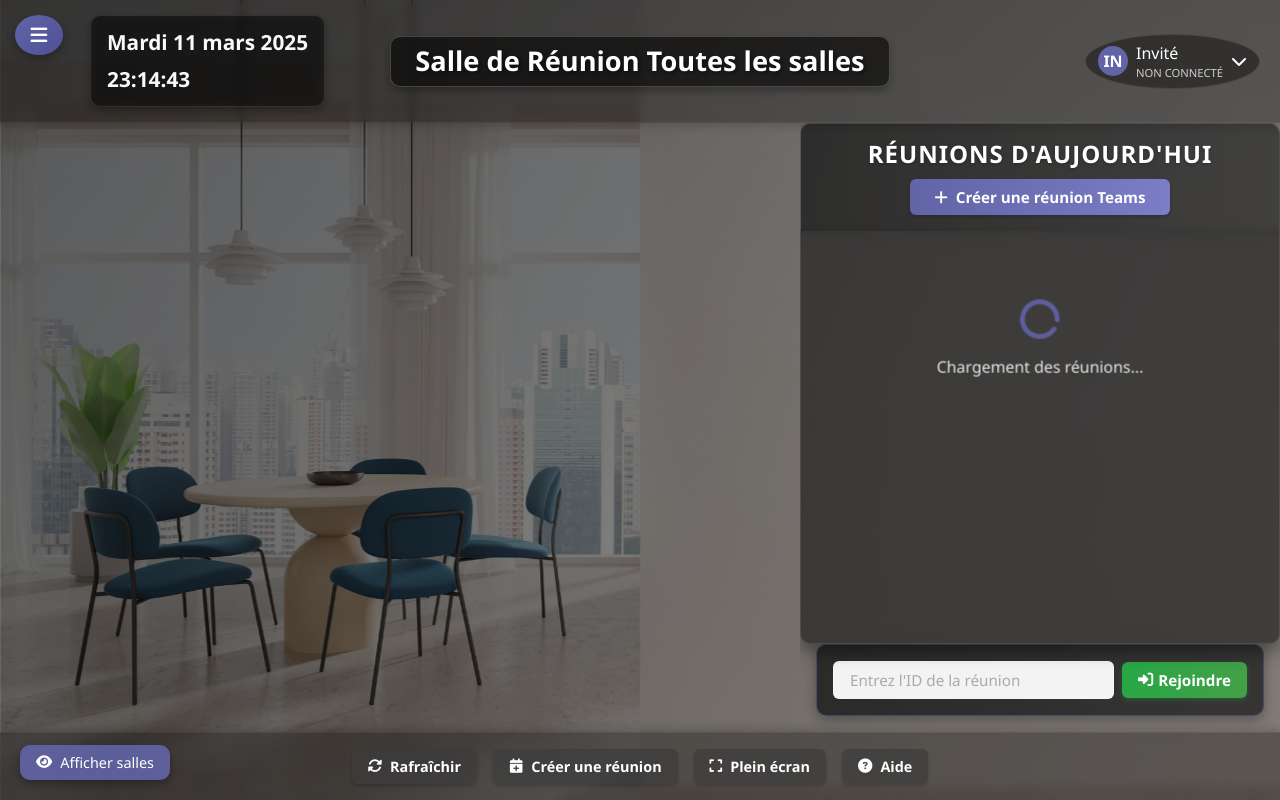
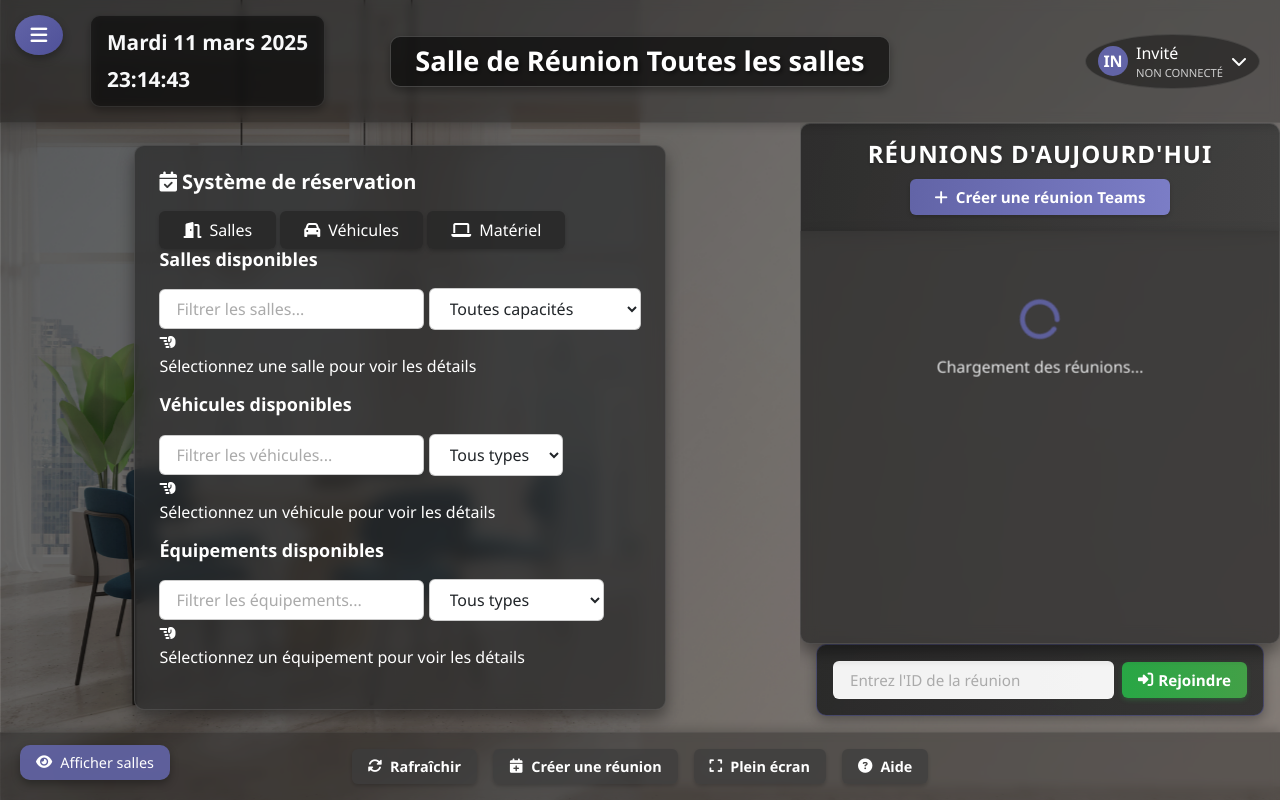
Before and after one commit to kaizen2025/teamsrooms_dev, a Flask app: page / in a window 1280 px wide. Run offline with Flask 3, Linux system fonts and the light colour scheme; data that the repository does not hold is empty.

Commit message:
Update index.html

```diff
--- a/templates/index.html
+++ b/templates/index.html
@@ -165,6 +165,99 @@
     <!-- Zone centrale -->
     <div class="content">
       <!-- Zone vide par défaut pour l'arrière-plan -->
+
+      <!-- NOUVEAU CODE INSÉRÉ ICI -->
+      <div id="reservationSection" class="resource-reservation-section glass-container">
+        <div class="reservation-header">
+            <h2><i class="fas fa-calendar-check"></i> Système de réservation</h2>
+            <div class="reservation-tabs">
+                <button class="reservation-tab active" data-tab="room-booking">
+                    <i class="fas fa-door-open"></i> Salles
+                </button>
+                <button class="reservation-tab" data-tab="vehicle-booking">
+                    <i class="fas fa-car"></i> Véhicules
+                </button>
+                <button class="reservation-tab" data-tab="equipment-booking">
+                    <i class="fas fa-laptop"></i> Matériel
+                </button>
+            </div>
+        </div>
+
+        <div class="reservation-content">
+            <!-- Réservation de salles -->
+            <div class="reservation-tab-content active" id="room-booking-tab">
+                <div class="resource-list-section">
+                    <h3>Salles disponibles</h3>
+                    <div class="resource-filter">
+                        <input type="text" placeholder="Filtrer les salles..." id="roomFilter">
+                        <select id="roomCapacityFilter">
+                            <option value="all">Toutes capacités</option>
+                            <option value="small">Petite (1-4 pers.)</option>
+                            <option value="medium">Moyenne (5-10 pers.)</option>
+                            <option value="large">Grande (10+ pers.)</option>
+                        </select>
+                    </div>
+                    <div class="resources-grid" id="roomsGrid"></div>
+                </div>
+
+                <div class="resource-details-section" id="roomDetails">
+                    <div class="placeholder-message">
+                        <i class="fas fa-hand-point-left"></i>
+                        <p>Sélectionnez une salle pour voir les détails</p>
+                    </div>
+                </div>
+            </div>
+
+            <!-- Réservation de véhicules -->
+            <div class="reservation-tab-content" id="vehicle-booking-tab">
+                <div class="resource-list-section">
+                    <h3>Véhicules disponibles</h3>
+                    <div class="resource-filter">
+                        <input type="text" placeholder="Filtrer les véhicules..." id="vehicleFilter">
+                        <select id="vehicleTypeFilter">
+                            <option value="all">Tous types</option>
+                            <option value="car">Voiture</option>
+                            <option value="van">Utilitaire</option>
+                        </select>
+                    </div>
+                    <div class="resources-grid" id="vehiclesGrid"></div>
+                </div>
+
+                <div class="resource-details-section" id="vehicleDetails">
+                    <div class="placeholder-message">
+                        <i class="fas fa-hand-point-left"></i>
+                        <p>Sélectionnez un véhicule pour voir les détails</p>
+                    </div>
+                </div>
+            </div>
+
+            <!-- Prêt de matériel -->
+            <div class="reservation-tab-content" id="equipment-booking-tab">
+                <div class="resource-list-section">
+                    <h3>Équipements disponibles</h3>
+                    <div class="resource-filter">
+                        <input type="text" placeholder="Filtrer les équipements..." id="equipmentFilter">
+                        <select id="equipmentTypeFilter">
+                            <option value="all">Tous types</option>
+                            <option value="computer">Ordinateur</option>
+                            <option value="projector">Vidéoprojecteur</option>
+                            <option value="phone">Téléphone</option>
+                            <option value="misc">Divers</option>
+                        </select>
+                    </div>
+                    <div class="resources-grid" id="equipmentGrid"></div>
+                </div>
+
+                <div class="resource-details-section" id="equipmentDetails">
+                    <div class="placeholder-message">
+                        <i class="fas fa-hand-point-left"></i>
+                        <p>Sélectionnez un équipement pour voir les détails</p>
+                    </div>
+                </div>
+            </div>
+        </div>
+      </div>
+      <!-- FIN DU NOUVEAU CODE -->
 
       <!-- Section d'administration (visible uniquement pour les admins) -->
       <div class="admin-section" id="adminSection" style="display: none;">
```
